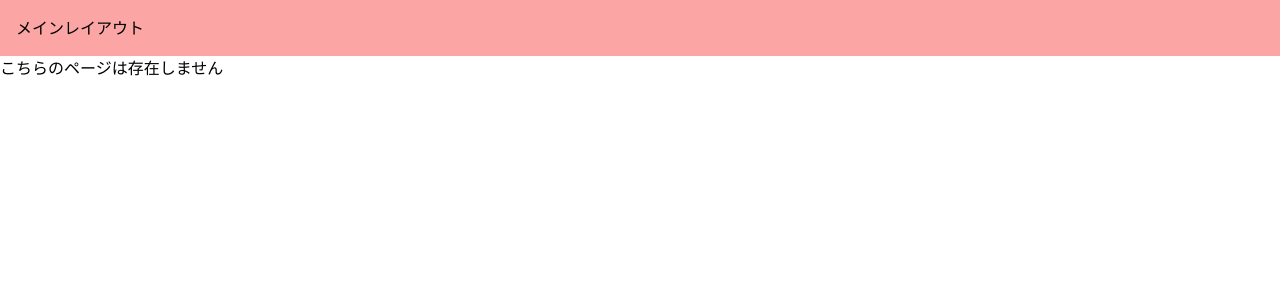
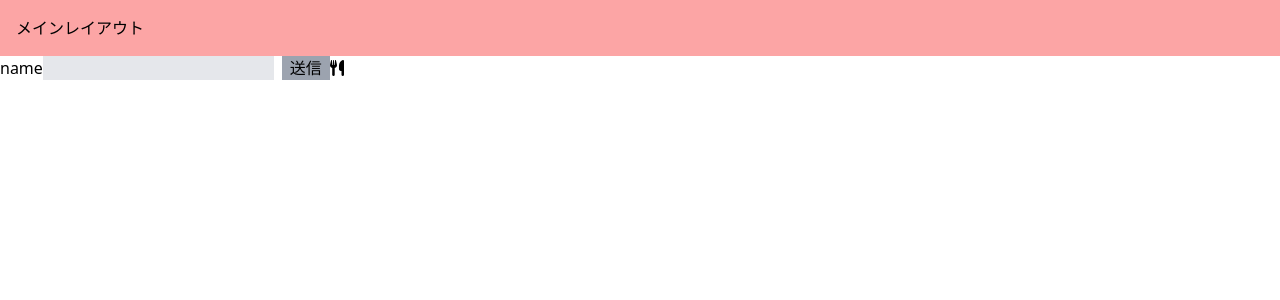
Before and after one commit to fukuda0801/App-router-practice, a Next.js app: page /sa in a window 1280 px wide. Before the commit this address had no page. Shown: the top 300 px of the page. Built offline with nearby package versions, Linux system fonts and the light colour scheme.

Commit message:
feat: serverActionsページ作成

```diff
--- /dev/null
+++ b/src/app/sa/page.tsx
@@ -0,0 +1,27 @@
+"use client";
+
+import { useFormState } from "react-dom";
+
+import { createTask } from "@/actions/sampleActions";
+
+const ServerActionsPage = () => {
+  const taskId = 1;
+  const createTaskWithTaskId = createTask.bind(null, taskId);
+  const initialState = { error: "" };
+  const [state, formAction] = useFormState(createTaskWithTaskId, initialState);
+  return (
+    <div>
+      <form action={formAction}>
+        <label htmlFor="name">name</label>
+        <input type="text" name="name" id="name" className="bg-gray-200" />
+        <button type="submit" className="bg-gray-400 ml-2 px-2">
+          送信
+        </button>
+        <i className="fa-solid fa-utensils"></i>
+        <div>{state.error}</div>
+      </form>
+    </div>
+  );
+};
+
+export default ServerActionsPage;
```
